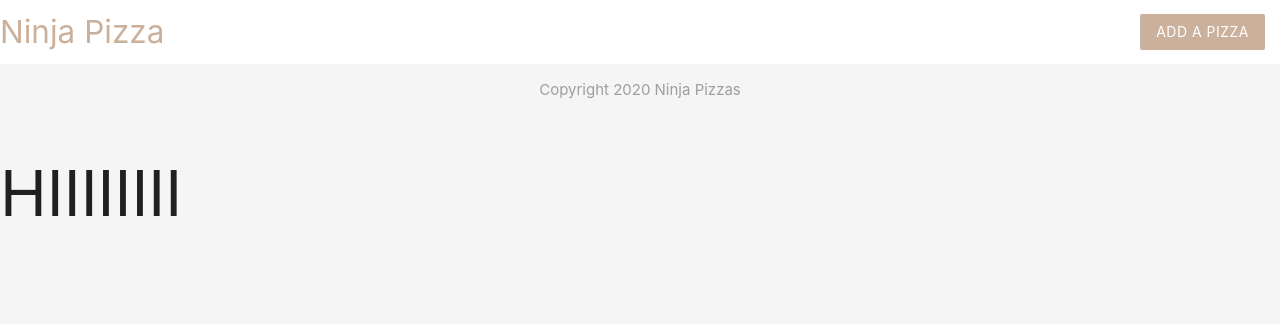
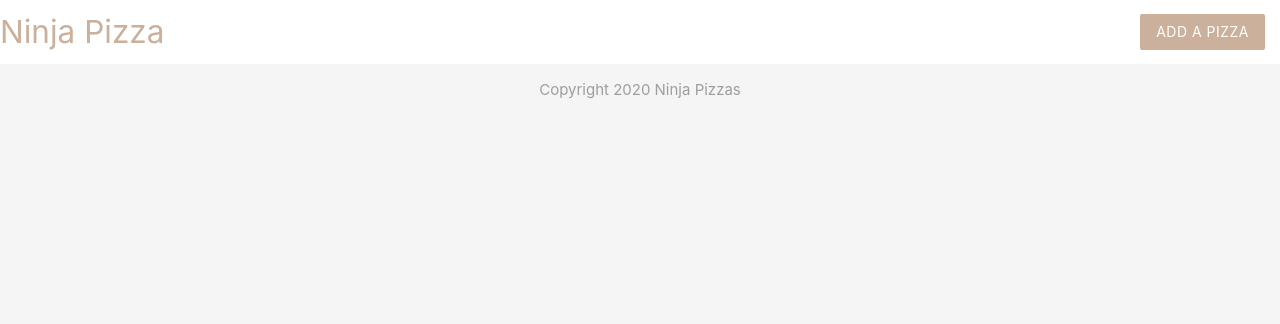
Before and after one commit to CS30-assignments/php-tutorials, a PHP site: page / in a window 1280 px wide. Shown: the top 324 px of the page. Run offline with PHP 8.4, Linux system fonts and the light colour scheme.

Commit message:
Update index.php

```diff
--- a/index.php
+++ b/index.php
@@ -9,6 +9,5 @@
     <?php include('templates/header.php'); ?>
     <?php include('templates/footer.php'); ?>
 
-    <h1>HIIIIIIII</h1>
 
 </html>
```
